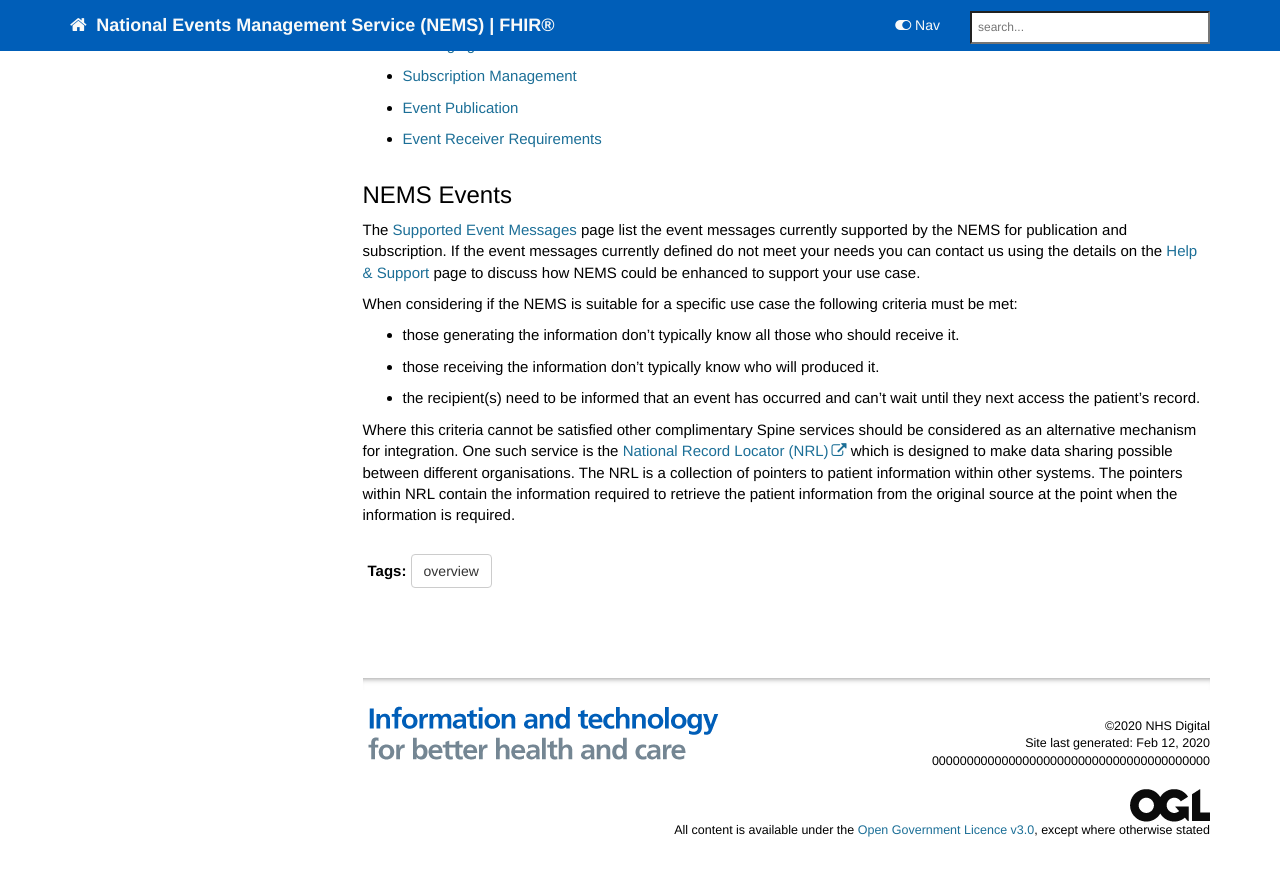
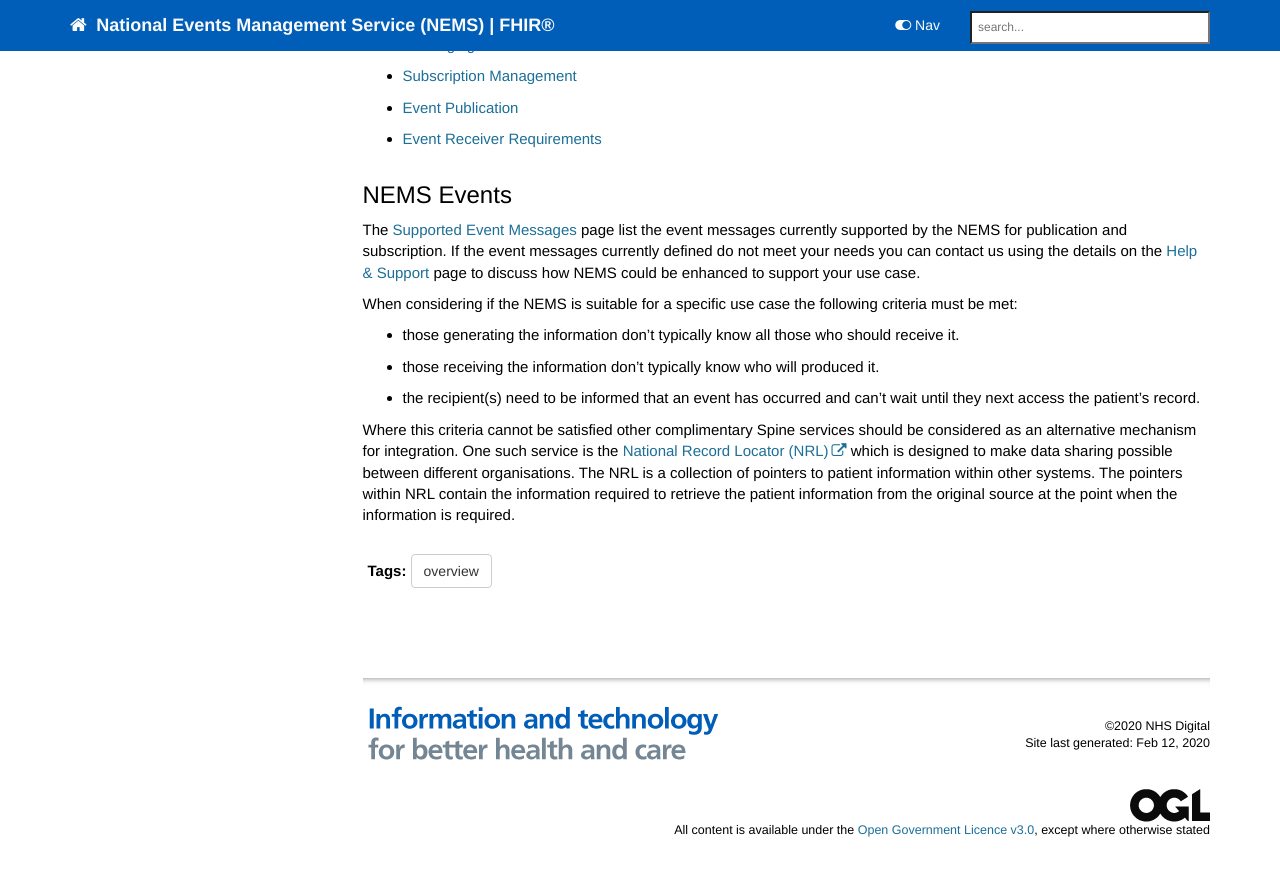
Before and after one commit to nhsconnect/Events-Management, a Jekyll site: the page built from index.md, in a window 1280 px wide and 900 px high, scrolled down 727 px. Shown: the top 876 px of the window. Built offline with Jekyll 4.4.1, drawn with Linux system fonts in a browser that asks for light colours; nearby versions of some CDN libraries; comment, search, counter and statistics services are not loaded.

Commit message:
Removed site build revision as can cause build error

```diff
--- a/_includes/footer.html
+++ b/_includes/footer.html
@@ -5,7 +5,7 @@
                     <br/>
                     &copy;{{ site.time | date: "%Y"  }} {{site.company_name}}<br />
                     {% if page.last_updated %}<span>Page last updated:</span> {{page.last_updated}}<br/>{% endif %} Site last generated: {{ site.time | date: "%b %-d, %Y"  }} <br />
-                    {{site.github.build_revision}}<br/>
+                    <br/>
                     <br/>
                     <!-- OGL Licence -->
                     <div class="open-government-licence">
```
